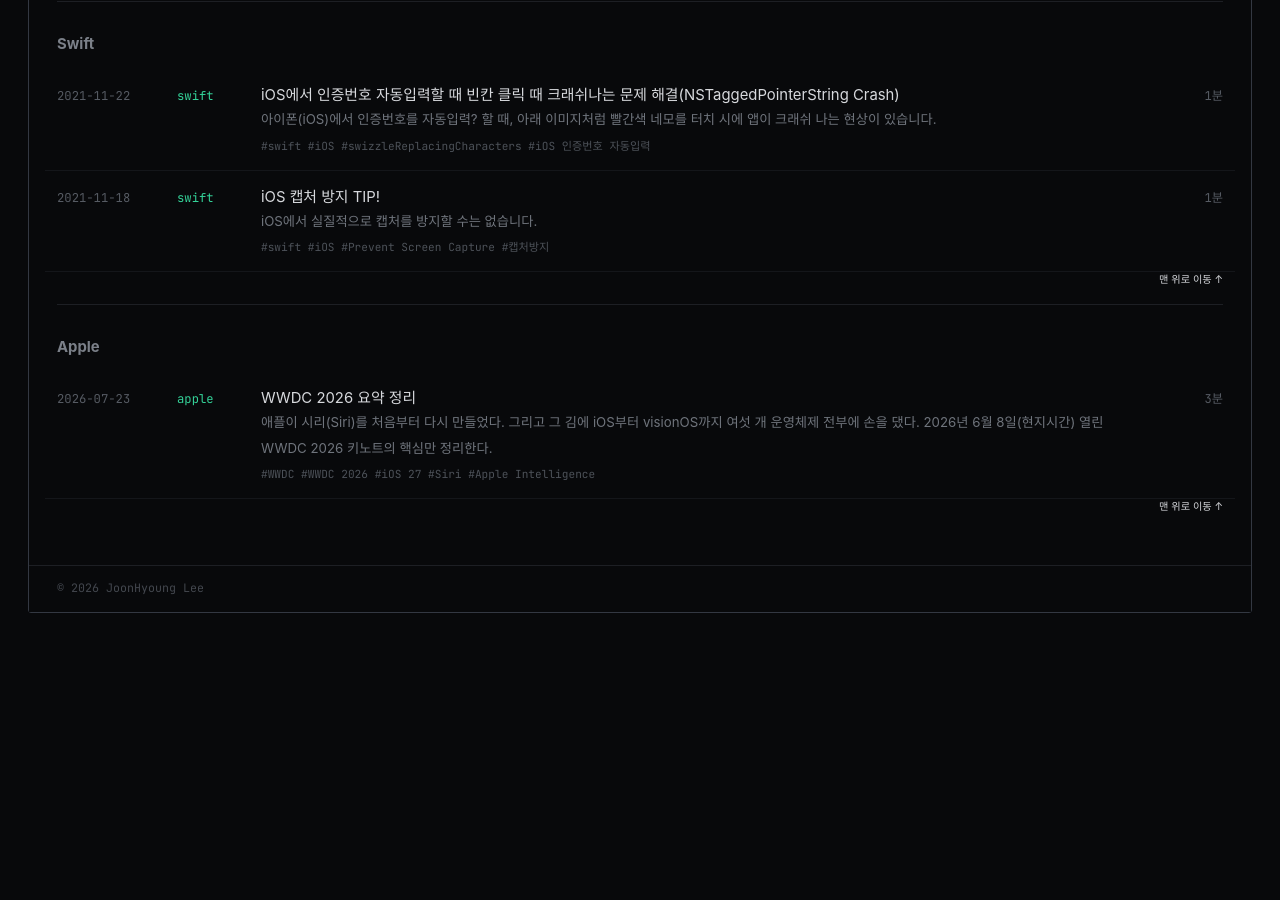
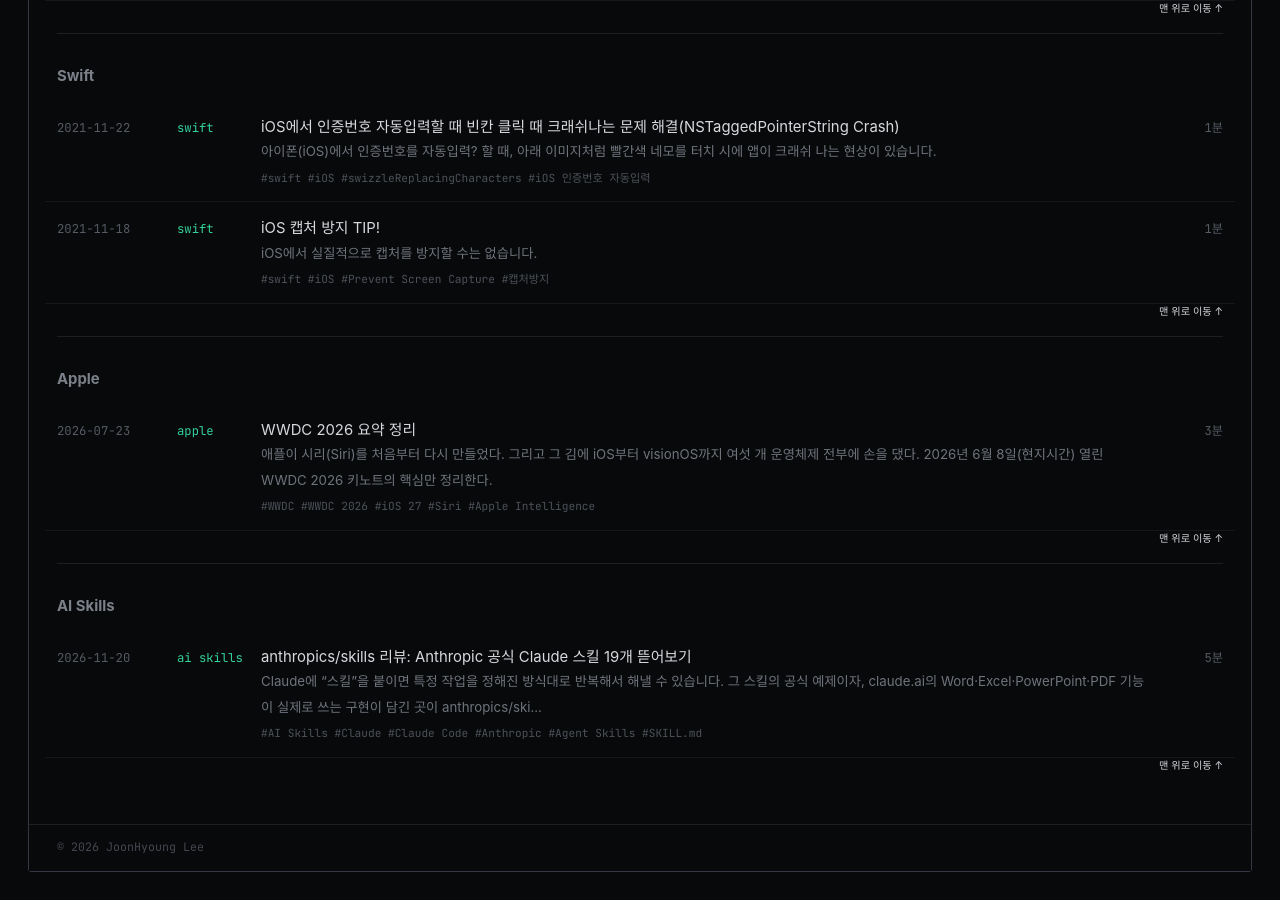
Before and after one commit to joonHyoung/joonHyoung.github.io, a Jekyll site: the page built from _pages/category-archive.md, in a window 1280 px wide and 900 px high, scrolled down 12669 px. Built offline with Jekyll 4.4.1, drawn with Linux system fonts in a browser that asks for light colours; cached includes are drawn as plain includes; some web fonts are replaced; before the commit the page ends 13310 px from its top, so only the background shows below that; part of the change alters nothing that is shown.

Commit message:
post: anthropics/skills 리뷰 + 'AI Skills' 카테고리 추가
Co-Authored-By: Claude Opus 5.5 <noreply@anthropic.com>
Claude-Session: https://claude.ai/code/session_01DB5Rdiynm4k9LFzUX8MHH3

````diff
--- a/_data/navigation.yml
+++ b/_data/navigation.yml
@@ -21,6 +21,8 @@ sidebar-categories:
     children:
       - title: "AI"
         url: /categories/#ai
+      - title: "AI Skills"
+        url: /categories/#ai-skills
       - title: "Apple"
         url: /categories/#apple
       - title: "Swift"
--- /dev/null
+++ b/_posts/2026-11-20-AnthropicSkillsReview.md
@@ -0,0 +1,153 @@
+---
+title: "anthropics/skills 리뷰: Anthropic 공식 Claude 스킬 19개 뜯어보기"
+series: "AI Skills 리뷰"
+strapline: "AI Skills"
+description: "Anthropic 공식 스킬 저장소 anthropics/skills를 직접 받아 스킬 19개의 구성, 설치 방법, 번들 스크립트의 보안 포인트, 쓸 만한 스킬과 아쉬운 점을 정리했습니다."
+permalink: /ai-skills/anthropic-skills-review/
+categories:
+  - "AI Skills"
+tag:
+  - "AI Skills"
+  - "Claude"
+  - "Claude Code"
+  - "Anthropic"
+  - "Agent Skills"
+  - "SKILL.md"
+toc: true
+toc_sticky: true
+last_modified_at: 2026-11-20
+comments: true
+mathjax: false
+---
+
+Claude에 "스킬"을 붙이면 특정 작업을 정해진 방식대로 반복해서 해낼 수 있습니다. 그 스킬의 공식 예제이자, claude.ai의 Word·Excel·PowerPoint·PDF 기능이 실제로 쓰는 구현이 담긴 곳이 [anthropics/skills](https://github.com/anthropics/skills)입니다. 2026년 11월 20일 기준 스타 약 19.8만 개, 마지막 커밋은 11월 16일입니다. 저장소를 직접 받아 스킬 19개의 내용과 함께 들어 있는 스크립트까지 살펴봤습니다.
+
+## 스킬이란
+
+스킬은 `SKILL.md` 파일 하나가 들어 있는 폴더입니다. 맨 위 YAML 머리말에는 `name`과 `description` 두 필드만 있으면 되고, 그 아래에 Claude가 따를 지시문을 씁니다. 필요하면 스크립트, 템플릿, 참고 문서를 같은 폴더에 둡니다.
+
+```markdown
+---
+name: my-skill-name
+description: 무엇을 하는 스킬이며 언제 써야 하는지
+---
+
+# My Skill Name
+
+[스킬이 켜졌을 때 Claude가 따를 지시문]
+```
+
+핵심은 `description`입니다. Claude는 평소 모든 스킬의 이름과 설명만 알고 있다가, 요청이 설명과 맞을 때 본문을 읽습니다. 그래서 스킬을 수십 개 깔아도 컨텍스트가 크게 늘지 않습니다. 반대로 설명을 모호하게 쓰면 스킬이 필요한 순간에 불리지 않습니다. 이 저장소의 스킬들이 설명에 "이럴 때 써라, 이럴 땐 쓰지 마라"를 길게 적어 두는 이유입니다.
+
+스킬 형식은 Anthropic 전용이 아니라 [Agent Skills 표준](https://agentskills.io/specification)으로 공개돼 있습니다. 저장소의 `spec/` 폴더에는 이제 그 주소로 가는 링크만 남아 있습니다.
+
+## 저장소 구성과 설치
+
+| 폴더 | 내용 |
+|---|---|
+| `skills/` | 스킬 19개 |
+| `template/` | 새 스킬을 만들 때 복사할 `SKILL.md` 템플릿 |
+| `spec/` | Agent Skills 명세 링크 |
+| `.claude-plugin/` | Claude Code 플러그인 마켓플레이스 정의 |
+
+Claude Code에서는 이 저장소를 플러그인 마켓플레이스로 등록해 설치합니다.
+
+```
+/plugin marketplace add anthropics/skills
+/plugin install document-skills@anthropic-agent-skills
+/plugin install example-skills@anthropic-agent-skills
+```
+
+마켓플레이스에는 플러그인 5개가 있습니다. 스킬을 하나씩 고를 수는 없고 플러그인 단위로 설치합니다.
+
+- **document-skills**: docx, xlsx, pptx, pdf
+- **example-skills**: 나머지 예제 스킬 12개
+- **claude-api**, **academy-guide**, **discernment-nudge**: 각각 단독 플러그인
+
+claude.ai 유료 플랜에는 이 예제 스킬들이 이미 들어 있고, Claude API에서도 Skills API로 같은 스킬을 쓰거나 직접 만든 스킬을 올릴 수 있습니다.
+
+## 스킬 19개 한눈에 보기
+
+| 분류 | 스킬 | 하는 일 | 스크립트 |
+|---|---|---|---|
+| 문서 | **docx** | Word 문서 생성·편집, 변경 추적, 댓글 | 있음 |
+| 문서 | **xlsx** | 스프레드시트 생성·편집, 수식 재계산 | 있음 |
+| 문서 | **pptx** | 프레젠테이션 생성·편집, 썸네일 | 있음 |
+| 문서 | **pdf** | 텍스트·표 추출, 병합·분할, 양식 채우기 | 있음 |
+| 개발 | **claude-api** | Claude API·SDK 레퍼런스 (8개 언어) | 일부 |
+| 개발 | **mcp-builder** | MCP 서버 설계·구현 가이드 (Python, TypeScript) | 평가용 |
+| 개발 | **webapp-testing** | Playwright로 로컬 웹앱 테스트 | 있음 |
+| 개발 | **web-artifacts-builder** | React + Tailwind + shadcn/ui로 HTML 아티팩트 제작 | 있음 |
+| 개발 | **skill-creator** | 스킬 작성, 평가 실행, 설명 최적화 | 있음 |
+| 디자인 | **frontend-design** | 뻔한 기본값을 피하는 UI 디자인 방향 | 없음 |
+| 디자인 | **canvas-design** | 포스터·아트를 PNG/PDF로 (폰트 동봉) | 없음 |
+| 디자인 | **algorithmic-art** | p5.js 생성 예술 | 템플릿 |
+| 디자인 | **theme-factory** | 테마 10종을 문서·슬라이드에 적용 | 없음 |
+| 디자인 | **brand-guidelines** | Anthropic 브랜드 색·서체 적용 | 없음 |
+| 디자인 | **slack-gif-creator** | Slack용 애니메이션 GIF | 있음 |
+| 업무 | **internal-comms** | 사내 공지, 상태 보고, 장애 보고서 양식 | 없음 |
+| 업무 | **doc-coauthoring** | 문서 공동 작성 워크플로 | 없음 |
+| 대화 | **discernment-nudge** | 답변 뒤에 검증용 후속 질문 2~3개 덧붙이기 | 없음 |
+| 대화 | **academy-guide** | 사용법 질문에 Claude Academy 강좌 추천 | 없음 |
+
+절반 정도는 지시문만 있는 스킬이고, 문서 스킬과 개발 스킬은 파이썬·셸 스크립트를 함께 씁니다.
+
+## 눈여겨볼 스킬
+
+### 문서 스킬 4종: 가장 실전적인 부분
+
+docx, xlsx, pptx, pdf는 "예제"라기보다 실제 제품 코드에 가깝습니다. claude.ai에서 Word나 Excel 파일을 만들 때 쓰는 구현이 바로 이것입니다. 스크립트 수만 봐도 docx 15개, pptx 17개, xlsx 12개입니다.
+
+지시문을 읽어 보면 어디서 실수가 나는지 잘 정리돼 있습니다. 예를 들어 docx는 기존 문서를 고칠 때 XML을 풀어서 제자리에서만 수정하고 다시 정렬하지 말라고 합니다. 변경 추적이 필요하면 작성자를 지정해 모든 수정이 추적되는지 검증하라고 합니다. xlsx는 LibreOffice로 수식을 다시 계산해 오류 셀이 남았는지 확인합니다. 최근 커밋도 이쪽에 몰려 있습니다. 11월 14일과 16일에 압축 해제, 검증, LibreOffice 실행 부분이 연달아 고쳐졌고, 11월 6일에는 Office 스킬 라이선스가 Apache 2.0으로 바뀌었습니다. 이제 상업적으로 가져다 고쳐 써도 됩니다.
+
+### skill-creator: 스킬을 만드는 스킬
+
+스킬을 직접 만들 생각이라면 가장 먼저 볼 스킬입니다. 의도 파악, 인터뷰, `SKILL.md` 작성까지 안내하고, 평가 단계까지 들어 있습니다. `run_eval.py`가 `claude -p`를 하위 프로세스로 띄워 테스트 질문마다 스킬이 실제로 불리는지 확인합니다. `improve_description.py`는 그 결과를 보고 `description`을 고쳐 줍니다. 앞에서 말한 "설명이 곧 트리거"라는 점을 도구로 해결한 셈입니다.
+
+### claude-api: 가장 자주 갱신되는 스킬
+
+커밋 기록을 보면 9~10월 업데이트의 대부분이 이 스킬입니다. 모델 ID, 가격, 사라진 파라미터 같은 정보를 담아 두고, 학습 데이터에 남은 옛 API를 그대로 쓰지 말라고 경고합니다. 예를 들어 최신 모델에서 `budget_tokens`를 쓰면 400 오류가 난다는 식입니다. Python, TypeScript, Go, Java, C#, PHP, Ruby, curl별 문서가 따로 있습니다.
+
+다만 바로 그 이유로 금방 낡습니다. 모델 표에 "2026-10-06 기준"이라고 적혀 있고, 11월 9일에 나온 Claude Fable 5.2는 아직 반영되지 않았습니다. 모델 정보는 공식 문서와 한 번 더 대조하는 편이 안전합니다.
+
+### discernment-nudge: 답을 의심하게 만드는 스킬
+
+조언, 계획, 추정, 데이터 해석처럼 사용자가 그대로 믿고 행동할 만한 답을 준 뒤에 "이 숫자의 출처를 확인했나요?" 같은 짧은 후속 질문을 2~3개 붙이는 스킬입니다. 대화당 한 번만, 간단한 질문이나 코드 작업이나 창작에는 쓰지 않도록 조건이 꼼꼼합니다. 기능보다 AI 답변을 비판적으로 읽는 습관을 들이게 하려는 시도라는 점이 흥미롭습니다.
+
+## 보안 관점에서 확인한 것
+
+스킬은 지시문뿐 아니라 스크립트도 실행하게 하므로, 공식 저장소라도 무엇을 실행하는지는 알고 쓰는 게 좋습니다. 번들 스크립트에서 하위 프로세스 실행, 네트워크 접근, 패키지 설치 코드를 찾아봤습니다. 악성으로 볼 만한 코드는 없었고, 아래처럼 알고 써야 할 동작은 있었습니다.
+
+| 스킬 | 동작 | 참고 |
+|---|---|---|
+| docx · pptx · xlsx | LibreOffice(`soffice`)를 하위 프로세스로 실행 | 샌드박스에서 소켓이 막혀 있으면 임시 폴더에 C 소스를 쓰고 `gcc`로 컴파일해 `LD_PRELOAD`로 끼워 넣음 |
+| webapp-testing | `with_server.py`가 서버 실행 명령을 `shell=True`로 실행 | 넘겨준 명령이 셸에서 그대로 실행되므로 입력을 신뢰할 수 있을 때만 사용 |
+| web-artifacts-builder | `init-artifact.sh`가 `npm install -g pnpm`과 다수의 npm 패키지 설치 | 전역 설치가 포함됨. 프로젝트 폴더나 컨테이너에서 실행 권장 |
+| skill-creator | `claude -p`를 하위 프로세스로 실행 | 내 Claude 계정 사용량이 소모됨 |
+| claude-api | 진단 스크립트가 `ANTHROPIC_BASE_URL`(기본 api.anthropic.com)로 요청 | API 키는 환경 변수에서 읽음 |
+
+라이선스는 18개 폴더에 Apache 2.0 `LICENSE.txt`가 들어 있습니다. `doc-coauthoring`에만 라이선스 파일이 없습니다. 의존성 고지는 루트의 `THIRD_PARTY_NOTICES.md`에 모여 있습니다.
+
+README에도 "시연과 교육 목적"이라는 면책 문구가 있습니다. claude.ai 안에서 실제로 동작하는 방식이 이 구현과 다를 수 있으니, 중요한 작업에 쓰기 전에 직접 시험해 보라는 뜻입니다.
+
+## 총평
+
+**좋은 점**
+
+- 문서 스킬 4종은 실제 서비스에 쓰이는 수준이고, 이제 Apache 2.0이라 마음껏 참고하고 고칠 수 있습니다.
+- `description`을 어떻게 쓰는지, 스크립트와 참고 문서를 어떻게 나누는지 등 스킬 작성의 모범 사례를 한곳에서 볼 수 있습니다.
+- skill-creator로 만들기부터 평가까지 한 번에 해 볼 수 있습니다.
+
+**아쉬운 점**
+
+- claude-api처럼 정보성 스킬은 모델 출시 속도를 따라가지 못하는 시차가 생깁니다.
+- 플러그인 단위로만 설치되므로 example-skills를 깔면 스킬 12개가 한꺼번에 들어옵니다. 쓰지 않는 스킬이 엉뚱한 요청에 불릴 수 있습니다.
+- brand-guidelines와 internal-comms는 Anthropic 사내 양식 그대로라 그대로 쓰기보다는 자기 회사 양식으로 바꿔 쓰는 견본에 가깝습니다.
+
+**추천 순서**
+
+1. 문서 작업이 많다면 `document-skills`부터 설치합니다.
+2. 스킬을 만들어 보고 싶다면 `template/`와 `skill-creator`를 함께 봅니다.
+3. Claude API로 개발한다면 `claude-api`를 설치하되, 모델 정보는 공식 문서와 대조합니다.
+
+외부 커뮤니티 스킬을 고르기 전에 기준점으로 삼기에 가장 좋은 저장소입니다. 다른 스킬 저장소를 볼 때도 여기서 정한 형식과 견줘 보면 품질을 가늠하기 쉽습니다.
````
